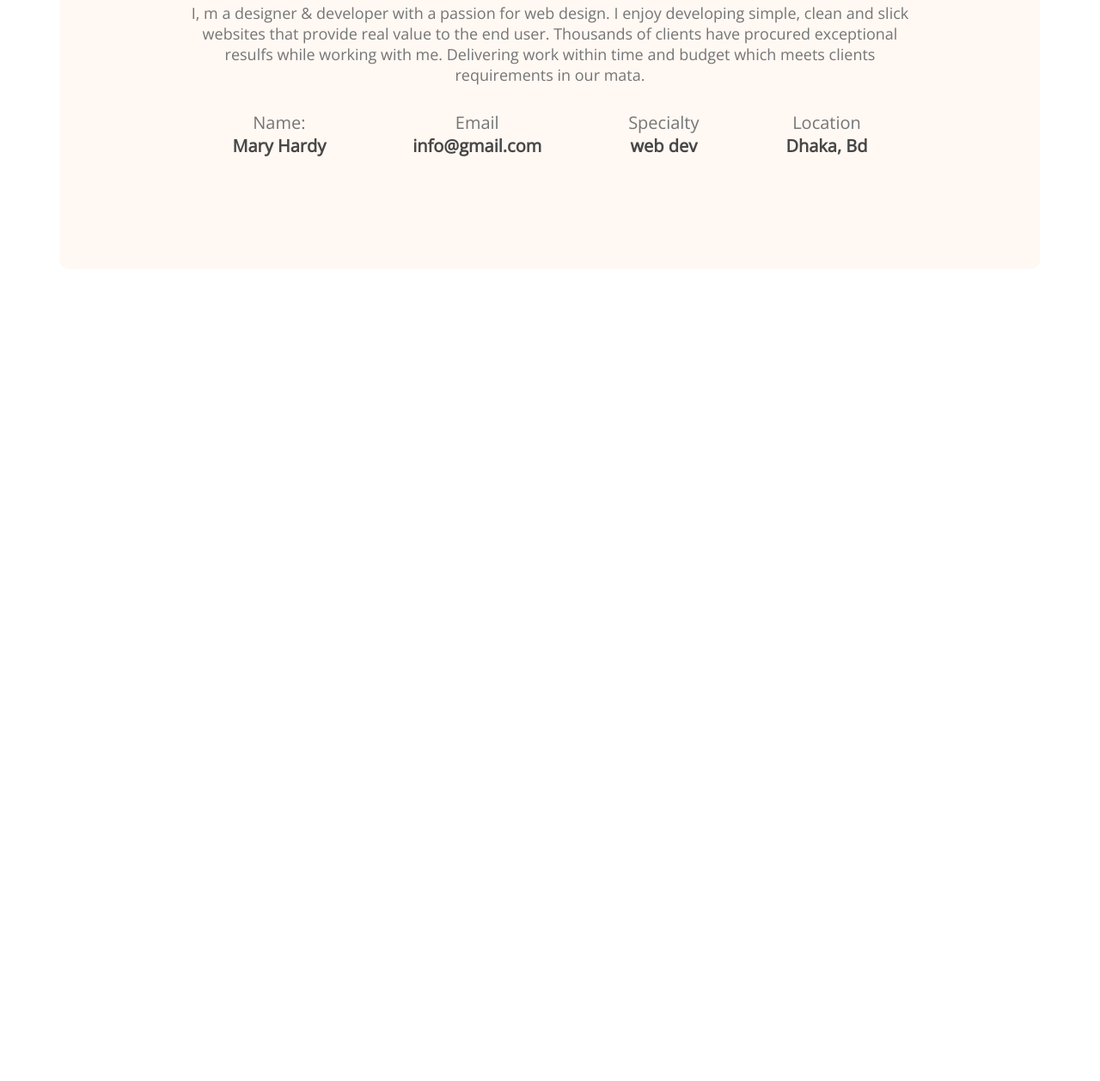
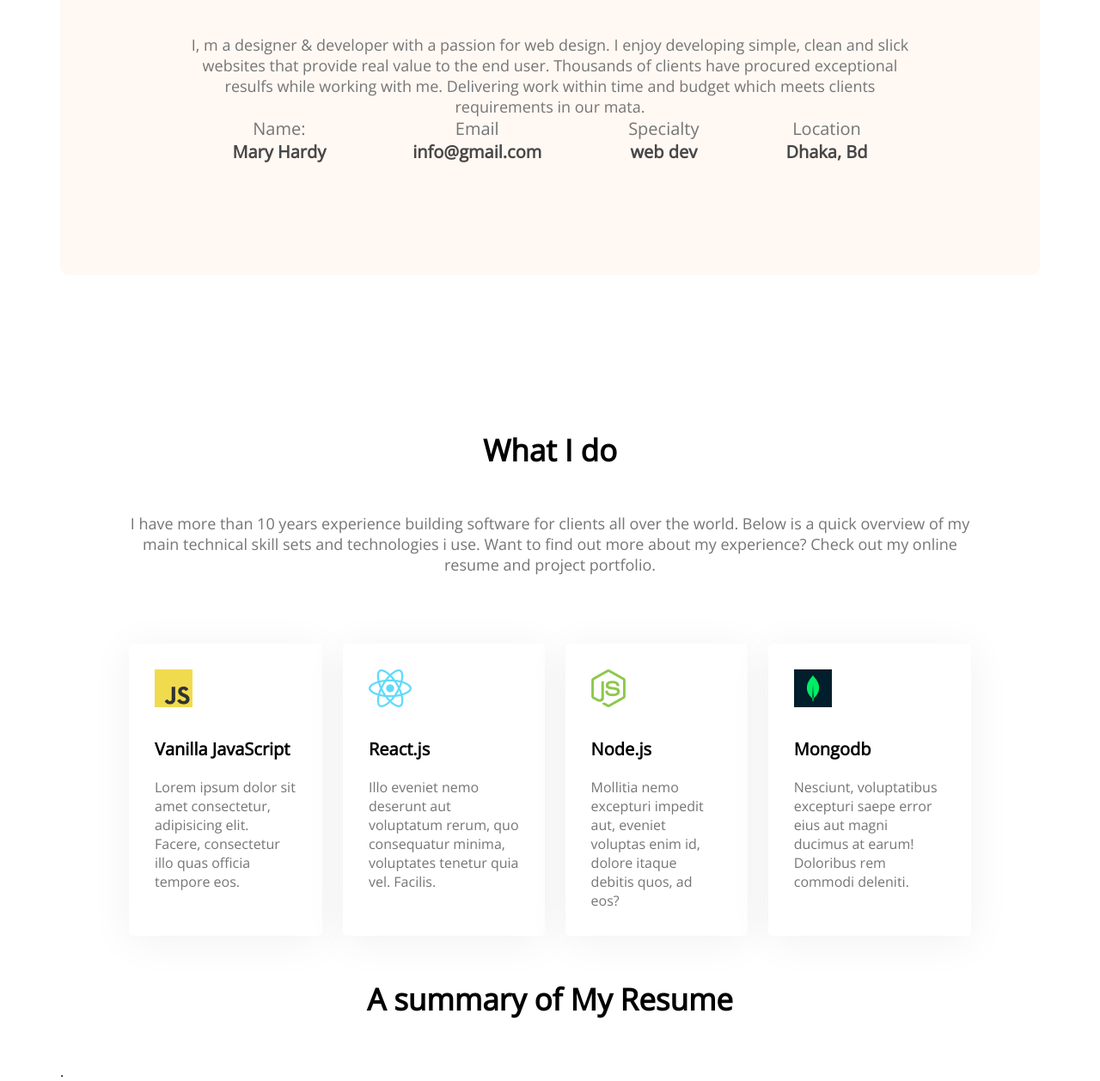
Before and after one commit to Fuad-hasan001/developer-portfolio, a plain HTML site: page index.html in a window 1280 px wide. Shown: the part 1157-2415 px from the top of the page at 86% size. Before the commit the page ends 1470 px from the top, so only its background shows below. Drawn offline with nearby package versions, Linux system fonts and the light colour scheme.

Commit message:
added skills section

```diff
--- a/index.html
+++ b/index.html
@@ -64,6 +64,41 @@
                 </div>
             </div>
         </section>
+        <!-- What i do section -->
+        <section class="what-i-do">
+            <h3 class="section-title">What I do</h3>
+            <p class="section-description">I have more than 10 years experience building software for clients all over the world. Below is a quick overview of my main technical skill sets and technologies i use. Want to find out more about my experience? Check out my online resume and project portfolio.</p>
+
+            <div class="skills-container">
+                <div class="skill">
+                    <img src="images/icons/js.png" alt="">
+                    <p class="skill-title">Vanilla JavaScript</p>
+                    <p class="skill-description">Lorem ipsum dolor sit amet consectetur, adipisicing elit. Facere, consectetur illo quas officia tempore eos.</p>
+                </div>
+                <div class="skill">
+                    <img src="images/icons/react.png" alt="">
+                    <p class="skill-title">React.js</p>
+                    <p class="skill-description">Illo eveniet nemo deserunt aut voluptatum rerum, quo consequatur minima, voluptates tenetur quia vel. Facilis.</p>
+                </div>
+                <div class="skill">
+                    <img src="images/icons/nodejs.png" alt="">
+                    <p class="skill-title">Node.js</p>
+                    <p class="skill-description">Mollitia nemo excepturi impedit aut, eveniet voluptas enim id, dolore itaque debitis quos, ad eos?</p>
+                </div>
+                <div class="skill">
+                    <img src="images/icons/mongo.png" alt="">
+                    <p class="skill-title">Mongodb</p>
+                    <p class="skill-description">Nesciunt, voluptatibus excepturi saepe error eius aut magni ducimus at earum! Doloribus rem commodi deleniti.</p>
+                </div>
+            </div>
+        </section>
+        <!-- Resume section -->
+        <section class="resume">
+            <h3 class="section-title">A summary of My Resume</h3>
+            <div class="resume-content">
+                .
+            </div>
+        </section>
     </main>
 </body>
 
--- a/styles/portfolio.css
+++ b/styles/portfolio.css
@@ -87,17 +87,17 @@ main {
 }
 
 .section-title {
-
     font-weight: 700;
     font-size: 35px;
     margin-bottom: 13px;
-
+    text-align: center;
+    margin-bottom: 50px;
 }
 
 .section-description {
     color: #757575;
     font-size: 18px;
-    margin-bottom: 30px;
+    text-align: center;
 }
 
 .about-info-container {
@@ -115,3 +115,37 @@ main {
     font-size: 20px;
     color: #474747;
 }
+
+/* what i do styles */
+.what-i-do {
+    margin-top: 130px;
+    padding: 50px 80px; /*addded by me*/
+
+}
+
+.skills-container {
+    display: flex;
+    gap: 24px;
+}
+
+.skill {
+    background: #FFFFFF;
+    box-shadow: 0px 6px 50px rgba(0, 0, 0, 0.06);
+    border-radius: 5px;
+    padding: 30px;
+    margin-top: 80px;
+}
+
+.skill-title {
+    font-weight: 700;
+    font-size: 20px;
+    margin-top: 30px;
+    margin-bottom: 20px;
+
+}
+
+.skill-description {
+    color: #757575;
+
+}
+/* Resume styles */
```
